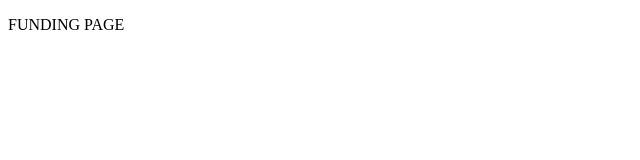
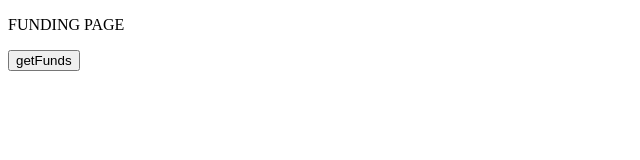
Before and after one commit to AJ-222/ezezimali-html, a website: page src/funding.html in a window 1280 px wide. Shown: the whole page, without its empty margins (0-640 px from the left). Drawn offline with Linux system fonts and the light colour scheme.

Commit message:
Getfunds add

```diff
--- a/src/funding.html
+++ b/src/funding.html
@@ -10,6 +10,7 @@
     </head>
     <body>
         <p>FUNDING PAGE</p>
-        <script src="" async defer></script>
+        <button onclick="getFunds()">getFunds</button>
+        <script src= "fundmanager.js"></script>
     </body>
 </html>
--- a/src/fundmanager.js
+++ b/src/fundmanager.js
@@ -53,3 +53,7 @@ function getInfo(){
   })
   .catch(error => console.error('Error:', error));
 }
+
+function getFunds(){
+
+}
```
